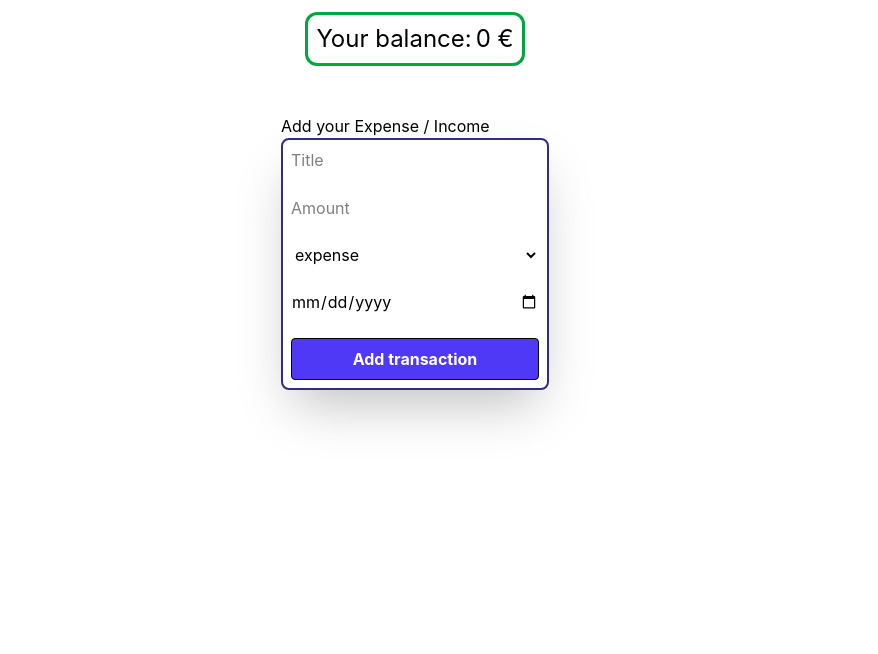
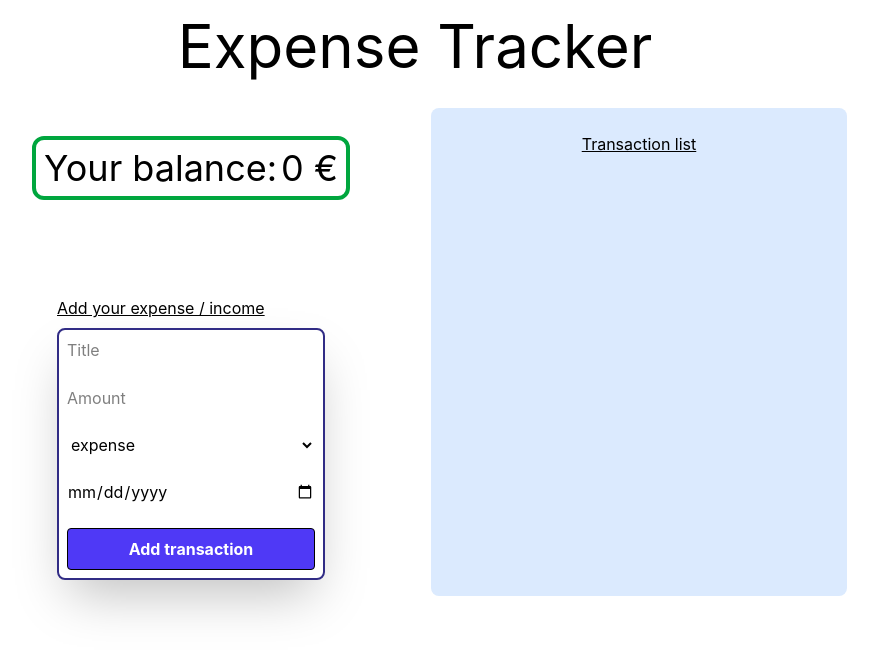
Before and after one commit to DanielGodoyGalindo/expense-tracker, a React (Vite) app: page / in a window 1280 px wide. Shown: the top 654 px of the page, without its empty margins (225-1103 px from the left). Built offline with nearby package versions, Linux system fonts and the light colour scheme.

Commit message:
feat: minor style changes

```diff
--- a/src/App.tsx
+++ b/src/App.tsx
@@ -30,14 +30,27 @@ function App() {
   };
 
   return (
-    <>
-      <div className='flex flex-col gap-12'>
-        <Balance transactions={transactions}/>
-        <TransactionForm onAddTransaction={addTransaction} />
-        <TransactionList transactions={transactions} onDeleteTransaction={deleteTransaction} />
+    <div className="flex flex-col gap-8 p-4 min-h-screen">
+
+      <h1 className="text-6xl text-center">Expense Tracker</h1>
+
+      <div className="flex w-full justify-center gap-8">
+
+        <div className="flex flex-col w-1/3 p-4 rounded-lg gap-24 justify-center">
+          <Balance transactions={transactions} />
+          <TransactionForm onAddTransaction={addTransaction} />
+        </div>
+
+        <div className="w-1/3 bg-blue-100 rounded-lg">
+          <TransactionList
+            transactions={transactions}
+            onDeleteTransaction={deleteTransaction}
+          />
+        </div>
+
       </div>
-    </>
-  )
+    </div>
+  );
 }
 
 export default App
--- a/src/components/Balance.tsx
+++ b/src/components/Balance.tsx
@@ -16,7 +16,7 @@ function Balance({ transactions }: Props) {
 
   return (
     <div
-      className={`place-self-center flex gap-1 border-3 rounded-xl p-2 ${balance < 0 ? "border-red-600" : "border-green-600"} mt-3 text-2xl`}>
+      className={`place-self-center flex gap-1 border-4 rounded-xl p-2 ${balance < 0 ? "border-red-600" : "border-green-600"} mt-3 text-4xl`}>
       <p>Your balance:</p>
       <p>{balance} €</p>
     </div>
--- a/src/components/TransactionForm.tsx
+++ b/src/components/TransactionForm.tsx
@@ -40,8 +40,8 @@ function TransactionForm({ onAddTransaction }: Props) {
   }
 
   return (
-    <div className="place-self-center">
-      <h1>Add your Expense / Income</h1>
+    <div className="place-self-center flex flex-col gap-2">
+      <h1 className="underline">Add your expense / income</h1>
       <form className="flex flex-col gap-6 justify-center place-self-center shadow-2xl border-2 border-indigo-900 rounded-lg p-2" onSubmit={handleSubmit}>
         <input type="text" placeholder="Title" value={title} onChange={(e) => setTitle(e.target.value)} required/>
 
--- a/src/components/TransactionList.tsx
+++ b/src/components/TransactionList.tsx
@@ -8,7 +8,8 @@ type Props = {
 
 function TransactionList({ transactions, onDeleteTransaction }: Props) {
   return (
-    <div className="flex flex-col justify-center">
+    <div className="flex flex-col justify-center p-6">
+      <p className="flex justify-center underline">Transaction list</p>
       {transactions.map((transaction) => (
         <TransactionItem
           key={transaction.id}
```
